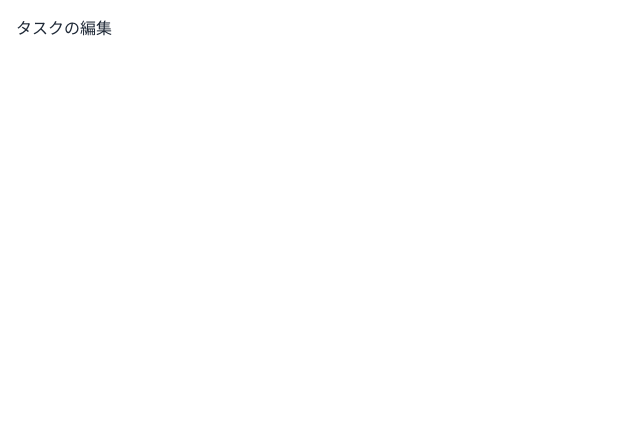
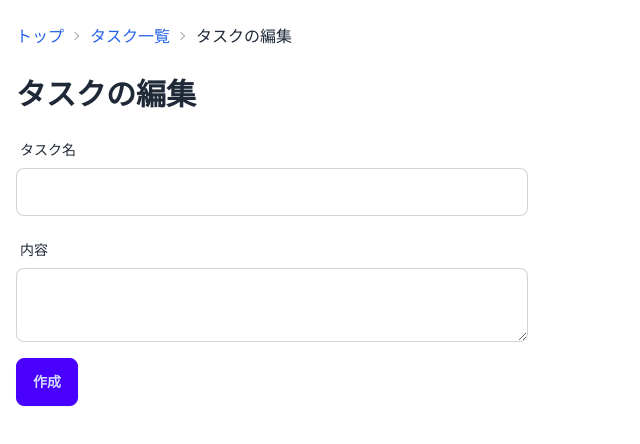
Before and after one commit to yuichiyasui/testing-library-performance-research, a Next.js app: page /tasks/edit/1 in a window 1280 px wide. Shown: the top 444 px of the page, without its empty margins (0-640 px from the left). Built offline with nearby package versions, Linux system fonts and the light colour scheme.

Commit message:
Add styles for task create page

```diff
--- /dev/null
+++ b/src/app/tasks/_components/TaskForm.tsx
@@ -0,0 +1,38 @@
+"use client";
+
+import { useId } from "react";
+
+export const TaskForm = () => {
+  const id = useId();
+  const taskNameId = `task-name-${id}`;
+  const taskDescriptionId = `task-description-${id}`;
+
+  return (
+    <form className="max-w-lg">
+      <div className="flex flex-col gap-y-4 mb-4">
+        <div className="form-control">
+          <p className="label">
+            <label htmlFor={taskNameId} className="label-text">
+              タスク名
+            </label>
+          </p>
+          <input id={taskNameId} type="text" className="input input-bordered" />
+        </div>
+        <div className="form-control">
+          <p className="label">
+            <label htmlFor={taskDescriptionId} className="label-text">
+              内容
+            </label>
+          </p>
+          <textarea
+            id={taskDescriptionId}
+            className="textarea textarea-bordered"
+          ></textarea>
+        </div>
+      </div>
+      <button type="submit" className="btn btn-primary">
+        作成
+      </button>
+    </form>
+  );
+};
--- a/src/app/tasks/create/page.tsx
+++ b/src/app/tasks/create/page.tsx
@@ -1,7 +1,18 @@
+import { Breadcrumbs } from "@/components/Breadcrumbs";
+import { TaskForm } from "../_components/TaskForm";
+
 export default function Page() {
   return (
     <main>
-      <h1>タスクの作成</h1>
+      <Breadcrumbs
+        list={[
+          { name: "トップ", href: "/" },
+          { name: "タスク一覧", href: "/tasks" },
+          { name: "タスクの作成", href: "/tasks/create" },
+        ]}
+      />
+      <h1 className="text-3xl font-bold my-5">タスクの作成</h1>
+      <TaskForm />
     </main>
   );
 }
--- a/src/app/tasks/edit/[taskId]/page.tsx
+++ b/src/app/tasks/edit/[taskId]/page.tsx
@@ -1,7 +1,22 @@
-export default function Page() {
+import { Breadcrumbs } from "@/components/Breadcrumbs";
+import { TaskForm } from "../../_components/TaskForm";
+
+type PageParams = {
+  taskId: string;
+};
+
+export default function Page({ taskId }: PageParams) {
   return (
     <main>
-      <h1>タスクの編集</h1>
+      <Breadcrumbs
+        list={[
+          { name: "トップ", href: "/" },
+          { name: "タスク一覧", href: "/tasks" },
+          { name: "タスクの編集", href: `/tasks/edit/${taskId}` },
+        ]}
+      />
+      <h1 className="text-3xl font-bold my-5">タスクの編集</h1>
+      <TaskForm />
     </main>
   );
 }
--- a/src/app/tasks/page.tsx
+++ b/src/app/tasks/page.tsx
@@ -2,6 +2,7 @@ import { InternalLink } from "@/components/InternalLink";
 
 import type { Metadata } from "next/types";
 import Link from "next/link";
+import { Breadcrumbs } from "@/components/Breadcrumbs";
 
 export const metadata: Metadata = {
   title: "タスク一覧",
@@ -10,7 +11,13 @@ export const metadata: Metadata = {
 export default function Page() {
   return (
     <main>
-      <h1 className="text-3xl font-bold mb-5">タスク一覧</h1>
+      <Breadcrumbs
+        list={[
+          { name: "トップ", href: "/" },
+          { name: "タスク一覧", href: "/tasks" },
+        ]}
+      />
+      <h1 className="text-3xl font-bold my-5">タスク一覧</h1>
       <Link href="/tasks/create" className="btn btn-primary mb-4">
         タスクの作成
       </Link>
@@ -36,7 +43,7 @@ export default function Page() {
               </label>
             </td>
             <td>
-              <InternalLink href="/tasks/1">タスク1</InternalLink>
+              <InternalLink href="/tasks/edit/1">タスク1</InternalLink>
             </td>
           </tr>
         </tbody>
--- /dev/null
+++ b/src/components/Breadcrumbs.tsx
@@ -0,0 +1,31 @@
+import Link from "next/link";
+
+type Props = {
+  list: {
+    name: string;
+    href: string;
+  }[];
+};
+
+export const Breadcrumbs = ({ list }: Props) => {
+  return (
+    <nav aria-label="パンくずリスト" className="breadcrumbs">
+      <ul>
+        {list.map((item, index) => {
+          const isLast = index === list.length - 1;
+          return (
+            <li key={item.href}>
+              {isLast ? (
+                <a aria-current="true">{item.name}</a>
+              ) : (
+                <Link href={item.href} className="text-blue-600">
+                  {item.name}
+                </Link>
+              )}
+            </li>
+          );
+        })}
+      </ul>
+    </nav>
+  );
+};
```
